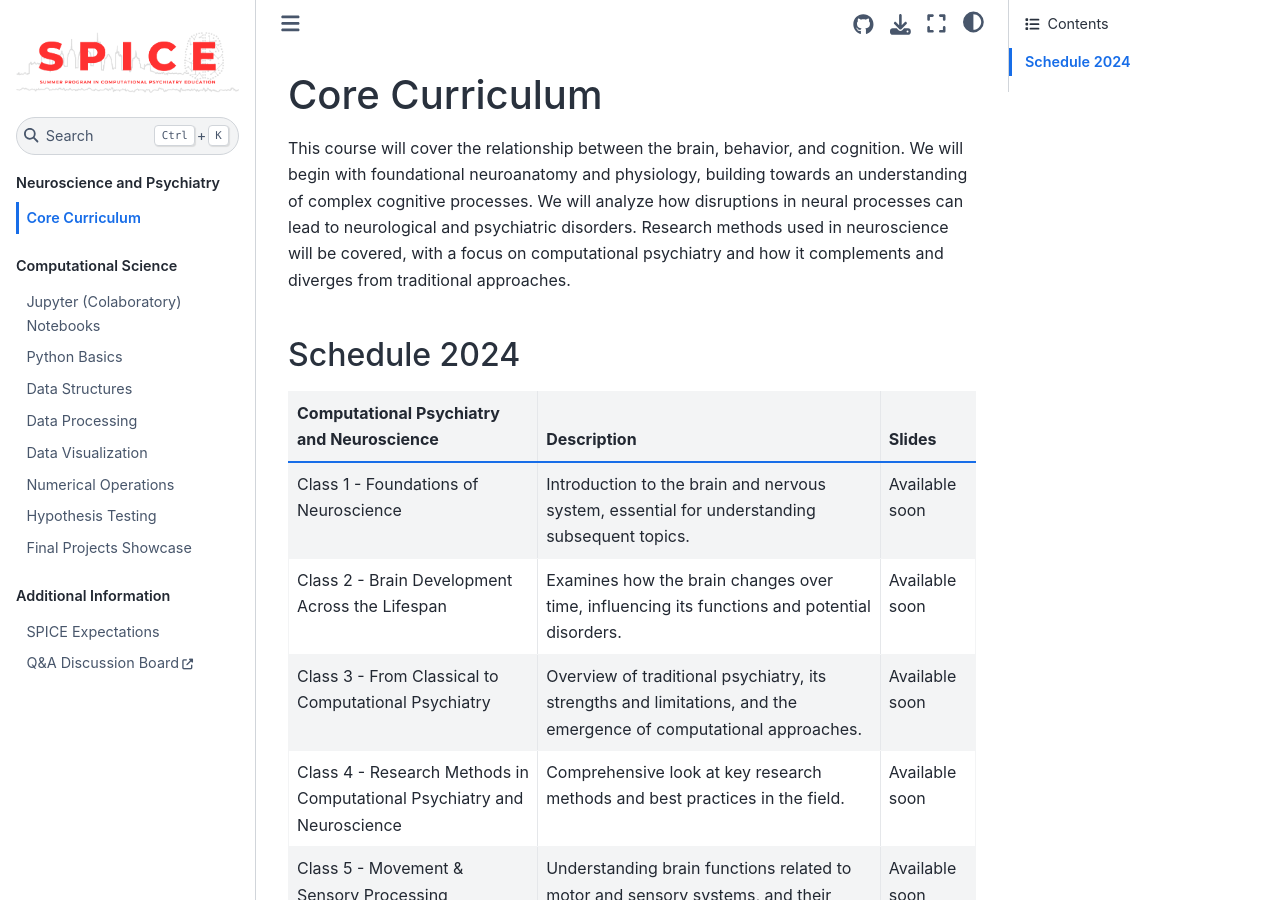
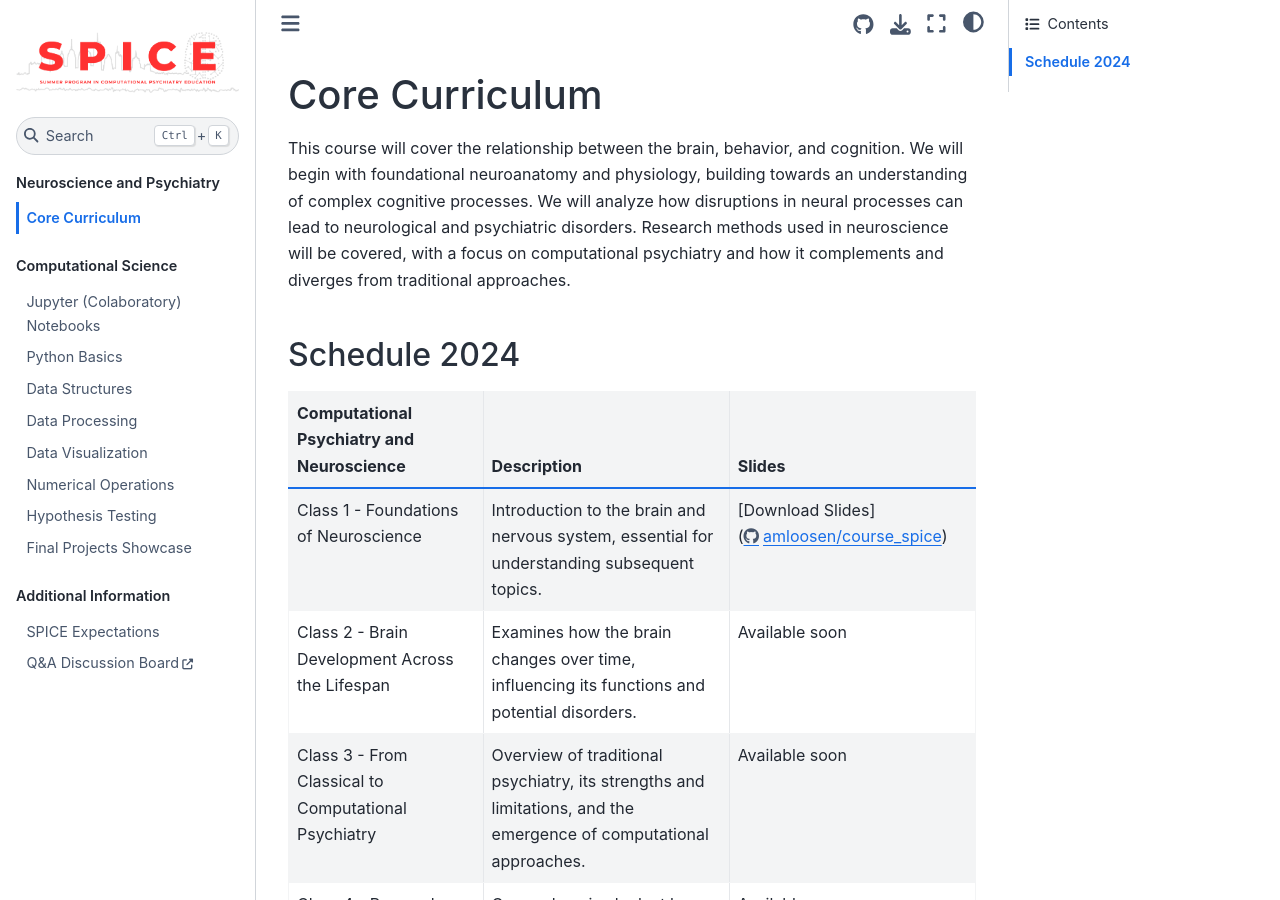
Before and after one commit to Center-for-Computational-Psychiatry/course_spice, a Jupyter Book: the page built from modules/module-00_intro-to-neuro-psych.md, in a window 1280 px wide and 900 px high. Built offline with Jupyter Book 1.0.4 settings and Sphinx 7.4.7 and the Sphinx Book theme 1.1.4, drawn with Linux system fonts in a browser that asks for light colours; pages that are not in the unit, such as notebooks, are missing from menus.

Commit message:
Update module-00_intro-to-neuro-psych.md

```diff
--- a/modules/module-00_intro-to-neuro-psych.md
+++ b/modules/module-00_intro-to-neuro-psych.md
@@ -6,7 +6,7 @@ This course will cover the relationship between the brain, behavior, and cogniti
 
 | Computational Psychiatry and Neuroscience | Description | Slides |
 |-------------------------------------------|-------------|--------|
-| Class 1 - Foundations of Neuroscience | Introduction to the brain and nervous system, essential for understanding subsequent topics. | Available soon |
+| Class 1 - Foundations of Neuroscience | Introduction to the brain and nervous system, essential for understanding subsequent topics. | [Download Slides] (https://github.com/amloosen/course_spice/blob/main/modules/resources/slides/SPICE2024_NeuroPsych_Class1.pdf)|
 | Class 2 - Brain Development Across the Lifespan | Examines how the brain changes over time, influencing its functions and potential disorders. | Available soon |
 | Class 3 - From Classical to Computational Psychiatry | Overview of traditional psychiatry, its strengths and limitations, and the emergence of computational approaches. | Available soon |
 | Class 4 - Research Methods in Computational Psychiatry and Neuroscience | Comprehensive look at key research methods and best practices in the field. | Available soon |
```
